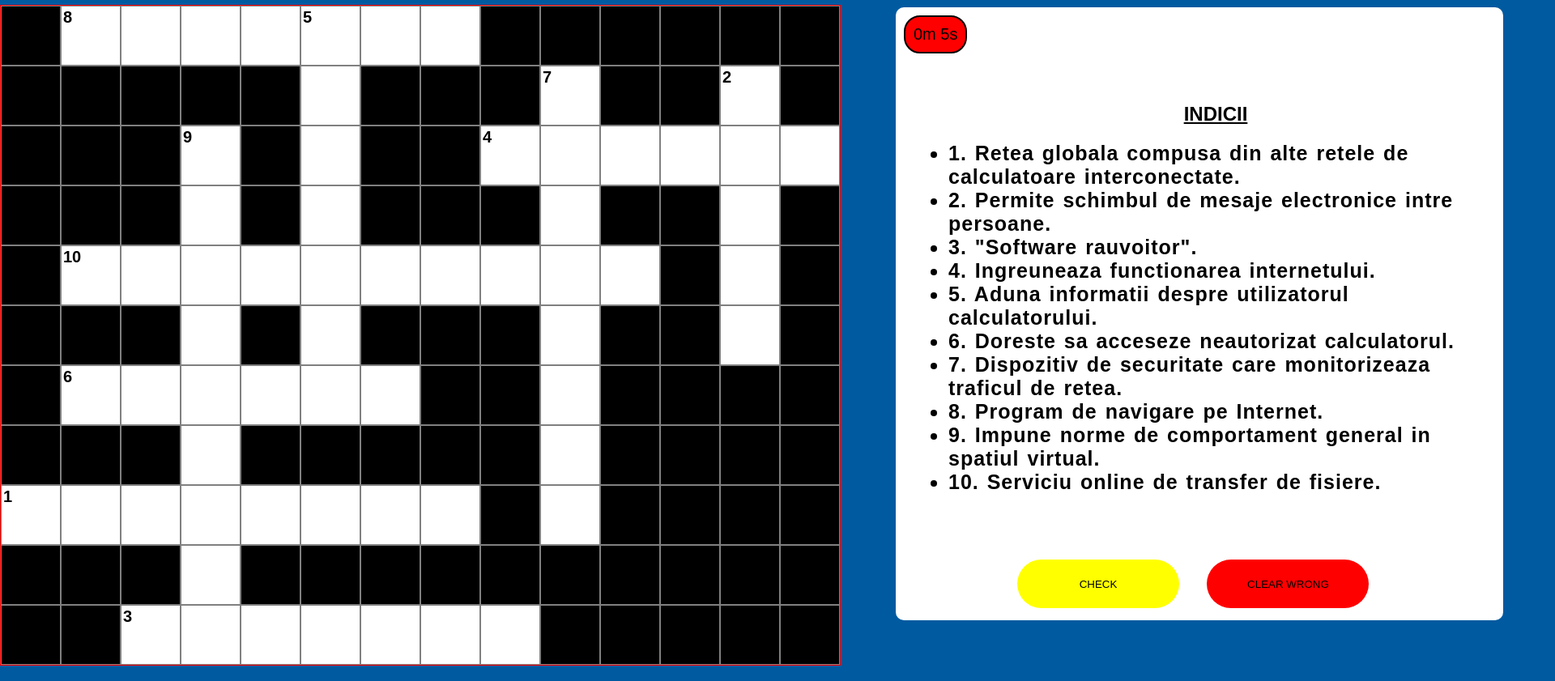
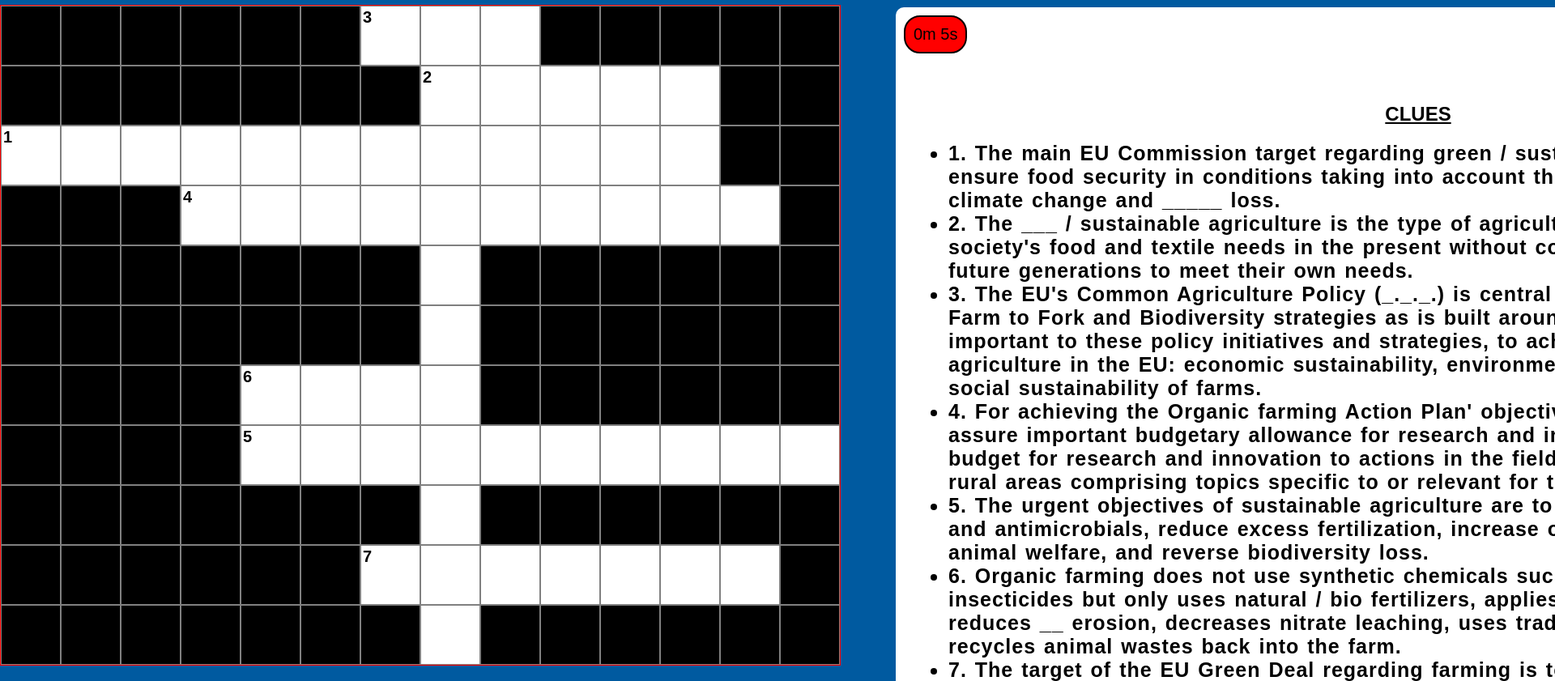
Before and after one commit to Radu13Stefan/crossword-pa, a plain HTML site: page index.html in a window 1280 px wide. Shown: the part 180-1021 px from the top of the page at 81% size, 1920 px wide, since content can reach past the window. Drawn offline with Linux system fonts and the light colour scheme.

Commit message:
Update index.html
am refacut proiectul pentru data de 5 iunie

```diff
--- a/index.html
+++ b/index.html
@@ -26,7 +26,7 @@
             width: 2200px;
         }
         #container {
-            width: 750px;
+            width: 1250px;
 
             margin: 1106px;
             background-color: white;
@@ -174,20 +174,18 @@
         </div>
         <section>
             <ul>
-             <h2>INDICII</h2>
-        <li>1. Retea globala compusa din alte retele de calculatoare interconectate.</li>
-        <li>2. Permite schimbul de mesaje electronice intre persoane.</li>
-        <li>3. "Software rauvoitor".</li>
-        <li>4. Ingreuneaza functionarea internetului.</li>
-        <li>5. Aduna informatii despre utilizatorul calculatorului.</li>
-        <li>6. Doreste sa acceseze neautorizat calculatorul.</li>
-        <li>7. Dispozitiv de securitate care monitorizeaza traficul de retea.</li>
-        <li>8. Program de navigare pe Internet.</li>
-        <li>9. Impune norme de comportament general in spatiul virtual.</li>
-        <li>10. Serviciu online de transfer de fisiere.</li>
+             <h2>CLUES</h2>
+        <li>1. The main EU Commission target regarding green / sustainable agriculture is to ensure food security in conditions taking into account the geopolitical uncertainties, climate change and _____ loss.</li>
+        <li>2. The ___ / sustainable agriculture is the type of agricultural activity to supply society's food and textile needs in the present without compromising the ability of future generations to meet their own needs.</li>
+        <li>3. The EU's Common Agriculture Policy (_._._.) is central to the EU Green Deal & its Farm to Fork and Biodiversity strategies as is built around three main goals, highly important to these policy initiatives and strategies, to achieve a sustainable system of agriculture in the EU: economic sustainability, environmental sustainability, and. the social sustainability of farms.</li>
+        <li>4. For achieving the Organic farming Action Plan' objectives the EU ___ intend to assure important budgetary allowance for research and innovation, at least 30% of the budget for research and innovation to actions in the fields of agriculture, forestry and rural areas comprising topics specific to or relevant for the organic sector</li>
+        <li>5. The urgent objectives of sustainable agriculture are to reduce dependency on ____ and antimicrobials, reduce excess fertilization, increase organic farming, improve animal welfare, and reverse biodiversity loss.</li>
+        <li>6. Organic farming does not use synthetic chemicals such as fertilizers, herbicides, insecticides  but only uses natural / bio fertilizers, applies natural-derived biocides, reduces __ erosion, decreases nitrate leaching, uses traditional crop rotation, and recycles animal wastes back into the farm.</li>
+        <li>7. The target of the EU Green Deal regarding  farming is to reach 25% of agricultural land under ___ farming by 2030.</li>
+        <li style="color:rgb(7, 139, 0)">The word in the middle is the answer to this question: What field should we strive to make it more sustainable and chemical free?</li>
     </ul>
         </section>
-        <button id="checkButton" onclick="keyCheck()"style="margin-left: 150px">CHECK</button>
+        <button id="checkButton" onclick="keyCheck()"style="margin-left: 400px">CHECK</button>
         <button id="clearButton" onclick="colorClear()">CLEAR WRONG</button>
     </div>
     <audio id="errorSound">
@@ -206,14 +204,14 @@
 </body>
 <script>
 
-    //1- White
-    //0 - Black
+    //w- White
+    //b - Black
 
-    var values = ["bwwwwwwwbbbbbb","bbbbbwbbbwbbwb","bbbwbwbbwwwwww","bbbwbwbbbwbbwb","bwwwwwwwwwwbwb","bbbwbwbbbwbbwb","bwwwwwwbbwbbbb","bbbwbbbbbwbbbb","wwwwwwwwbwbbbb","bbbwbbbbbbbbbb","bbwwwwwwwbbbbb"];
-    var ans_keys=["-BROWSER------", "-----P---F--E-","---N-Y--VIERME","---E-W---R--A-","-WETRANSFER-I-","---I-R---W--L-","-HACKER--A----","---H-----L----","INTERNET-L----","---T----------","--MALWARE-----"]
+    var values = ["bbbbbbwwwbbbbb","bbbbbbbwwwwwbb","wwwwwwwwwwwwbb","bbbwwwwwwwwwwb","bbbbbbbwbbbbbb","bbbbbbbwbbbbbb","bbbbwwwwbbbbbb","bbbbwwwwwwwwww","bbbbbbbwbbbbbb","bbbbbbwwwwwwwb","bbbbbbbwbbbbbb"];
+    var ans_keys=["------CAP-----", "-------GREEN--","BIODIVERSITY--","---COMMISSION-","-------C------","-------U-------","----SOIL------","----PESTICIDES","-------U------","------ORGANIC-","-------E------"]
     var total_rows = values.length;
     var total_cols = values[0].length;
-    var spans_value = { "0,1": "8", "0,5": "5", "1,12": "2","2,8":"4","6,1":"6","1,9":"7","2,3":"9","4,1":"10","10,2":"3","8,0":"1" };
+    var spans_value = { "0,6": "3", "2,0": "1", "1,7": "2","3,3":"4","7,4":"5","6,4":"6","9,6":"7" };
     var current = null;
     function createFrameBoxes() {
         var boxes = "";
@@ -298,7 +296,7 @@
         }
 
         current = document.querySelectorAll("tr")[row].querySelectorAll("th")[col];
-        if (current.classList.contains("b")) { //if black than move again
+        if (current.classList.contains("b")) {
             nextMover(code);
         }
         else {
@@ -346,16 +344,16 @@
         });
         if (cnt1 > 0) {
             document.getElementById("errorSound").play();
-        } else if (cnt2 >= 1 && cnt2 < 63) {
+        } else if (cnt2 >= 1 && cnt2 < 55) {
             document.getElementById("successSound").play();
-        } else if (cnt2 == 63) {
+        } else if (cnt2 == 55) {
             document.getElementById("victorySound").play();
             clearInterval(timerVar);
             var now = new Date().getTime();
             var elapsedTime = now - startTime;
             var minutes = Math.floor(elapsedTime / (1000 * 60));
             var seconds = Math.floor((elapsedTime % (1000 * 60)) / 1000);
-            alert("Ai castigat! Timpul tău a fost: " + minutes + " minute și " + seconds + " secunde.");
+            alert("Ai castigat! Timpul tÄƒu a fost: " + minutes + " minute È™i " + seconds + " secunde.");
             console.log(elapsedTime);
         }
     }
```
